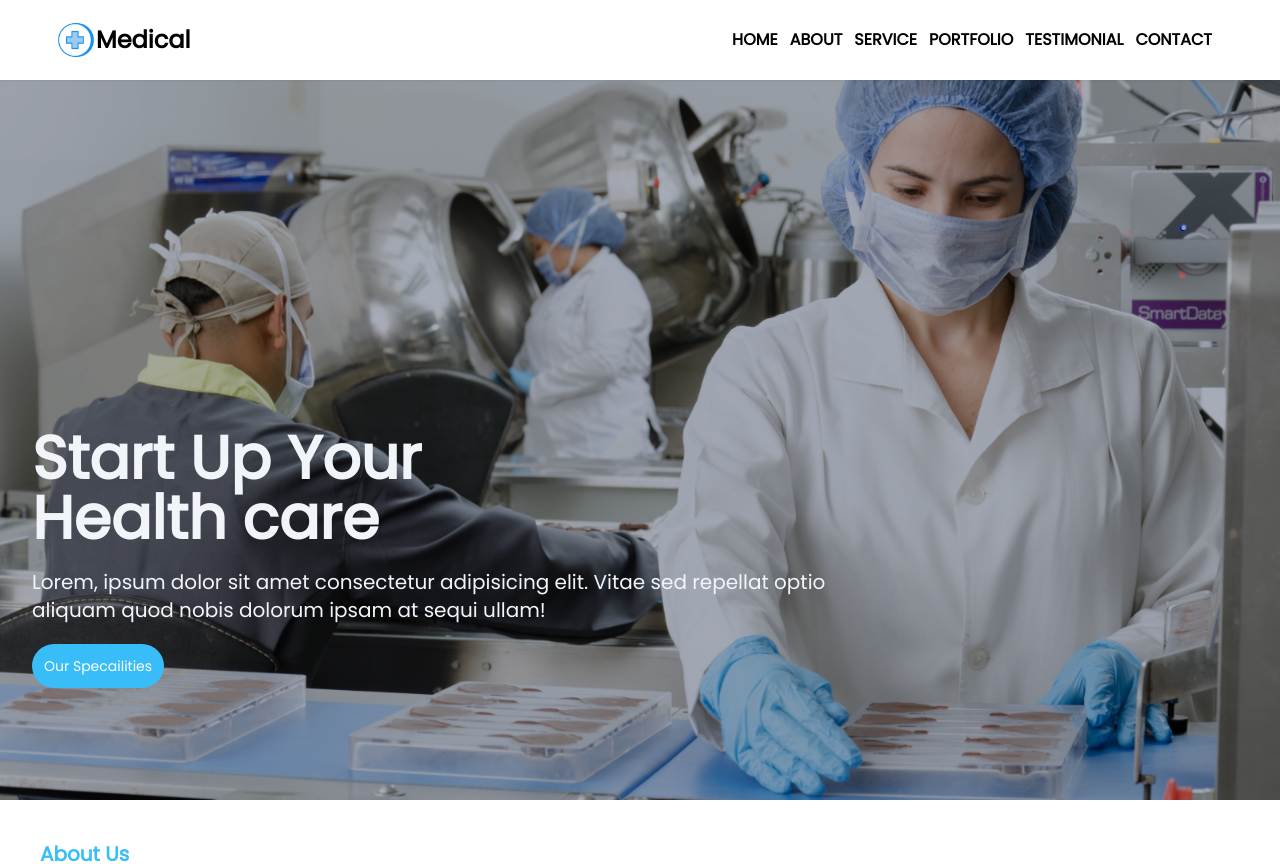
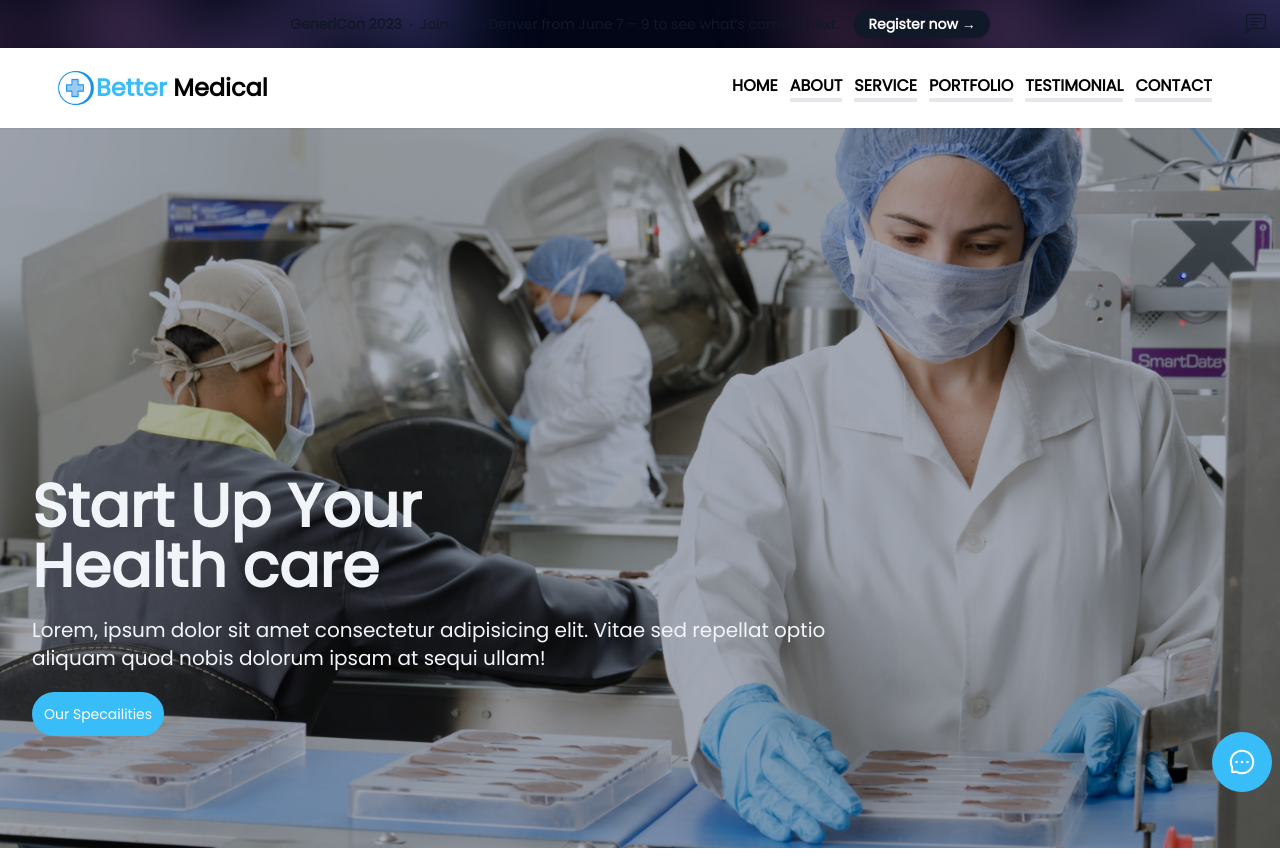
Before and after one commit to Maneesha-Maduranga/Serena_care_Hospital, a React (Vite) app: page / in a window 1280 px wide. Shown: the top 864 px of the page. Built offline with nearby package versions, Linux system fonts and the light colour scheme.

Commit message:
add Banner Section

```diff
--- a/src/App.jsx
+++ b/src/App.jsx
@@ -5,6 +5,7 @@ import Service from './Section/Service';
 import Portfolio from './Section/Portofolio';
 import Testimonial from './Section/Testimonial';
 import Footer from './Component/Footer';
+import Modal from './Component/Modal';
 
 function App() {
   return (
@@ -14,6 +15,7 @@ function App() {
       </header>
       <main>
         <Hero />
+        <Modal />
         <About />
         <Service />
         <Portfolio />
--- /dev/null
+++ b/src/Component/Banner.jsx
@@ -0,0 +1,65 @@
+import { BsChatLeftText } from 'react-icons/bs';
+
+function Banner() {
+  return (
+    <div className='relative isolate flex items-center gap-x-6 overflow-hidden bg-slate-950 px-6 py-2.5 sm:px-3.5 sm:before:flex-1 '>
+      <div
+        className='absolute left-[max(-7rem,calc(50%-52rem))] top-1/2 -z-10 -translate-y-1/2 transform-gpu blur-2xl'
+        aria-hidden='true'
+      >
+        <div
+          className='aspect-[577/310] w-[36.0625rem] bg-gradient-to-r from-[#ff80b5] to-[#9089fc] opacity-30'
+          style={{
+            clipPath:
+              'polygon(74.8% 41.9%, 97.2% 73.2%, 100% 34.9%, 92.5% 0.4%, 87.5% 0%, 75% 28.6%, 58.5% 54.6%, 50.1% 56.8%, 46.9% 44%, 48.3% 17.4%, 24.7% 53.9%, 0% 27.9%, 11.9% 74.2%, 24.9% 54.1%, 68.6% 100%, 74.8% 41.9%)',
+          }}
+        />
+      </div>
+      <div
+        className='absolute left-[max(45rem,calc(50%+8rem))] top-1/2 -z-10 -translate-y-1/2 transform-gpu blur-2xl'
+        aria-hidden='true'
+      >
+        <div
+          className='aspect-[577/310] w-[36.0625rem] bg-gradient-to-r from-[#ff80b5] to-[#9089fc] opacity-30'
+          style={{
+            clipPath:
+              'polygon(74.8% 41.9%, 97.2% 73.2%, 100% 34.9%, 92.5% 0.4%, 87.5% 0%, 75% 28.6%, 58.5% 54.6%, 50.1% 56.8%, 46.9% 44%, 48.3% 17.4%, 24.7% 53.9%, 0% 27.9%, 11.9% 74.2%, 24.9% 54.1%, 68.6% 100%, 74.8% 41.9%)',
+          }}
+        />
+      </div>
+      <div className='flex flex-wrap items-center gap-x-4 gap-y-2'>
+        <p className='text-sm leading-6 text-gray-900'>
+          <strong className='font-semibold'>GeneriCon 2023</strong>
+          <svg
+            viewBox='0 0 2 2'
+            className='mx-2 inline h-0.5 w-0.5 fill-current'
+            aria-hidden='true'
+          >
+            <circle cx={1} cy={1} r={1} />
+          </svg>
+          Join us in Denver from June 7 – 9 to see what’s coming next.
+        </p>
+        <a
+          href='#'
+          className='flex-none rounded-full bg-gray-900 px-3.5 py-1 text-sm font-semibold text-white shadow-sm hover:bg-gray-700 focus-visible:outline focus-visible:outline-2 focus-visible:outline-offset-2 focus-visible:outline-gray-900'
+        >
+          Register now <span aria-hidden='true'>&rarr;</span>
+        </a>
+      </div>
+      <div className='flex flex-1 justify-end'>
+        <button
+          type='button'
+          className='-m-3 p-3 focus-visible:outline-offset-[-4px]'
+        >
+          <span className='sr-only'>Dismiss</span>
+          <BsChatLeftText
+            className='h-5 w-5 text-gray-900'
+            aria-hidden='true'
+          />
+        </button>
+      </div>
+    </div>
+  );
+}
+
+export default Banner;
--- /dev/null
+++ b/src/Component/Modal.jsx
@@ -0,0 +1,31 @@
+import { useState } from 'react';
+import { AiOutlineMessage, AiOutlineCloseCircle } from 'react-icons/ai';
+import ModalCard from './ModalCard';
+
+function Modal() {
+  const [toggle, setToggle] = useState(true);
+
+  const handleToggle = () => {
+    setToggle(!toggle);
+  };
+
+  return (
+    <>
+      <div
+        className='fixed bottom-2  right-2 p-4 bg-sky-400  rounded-full cursor-pointer'
+        onClick={handleToggle}
+      >
+        {toggle ? (
+          <AiOutlineMessage size={28} color='white' />
+        ) : (
+          <AiOutlineCloseCircle size={28} color='white' />
+        )}
+      </div>
+      <div className='fixed bottom-20 z-10  right-2 p-4'>
+        {!toggle && <ModalCard />}
+      </div>
+    </>
+  );
+}
+
+export default Modal;
--- /dev/null
+++ b/src/Component/ModalCard.jsx
@@ -0,0 +1,32 @@
+import custService from '../assets/customerService.jpg';
+import { BsChatLeftText } from 'react-icons/bs';
+
+function ModalCard() {
+  return (
+    <div className='h-56  w-60 rounded-lg bg-slate-50 shadow-2xl'>
+      <div className='h-1/4 w-60 bg-sky-400 absolute'>
+        <img
+          src={custService}
+          alt='customerService'
+          className='relative top-8 left-12 w-1/2 mx-2 rounded-full  border-sky-600 border-2'
+        />
+      </div>
+      <div className='h-fit mt-32 absolute px-1  flex flex-col gap-4 '>
+        <h1 className='font-light text-base border-b-2 border-sky-300 '>
+          Get Help from Support Team
+        </h1>
+      </div>
+
+      <div className='w-60 h-12 bg-slate-400 absolute  bottom-0 flex justify-center items-center cursor-pointer'>
+        <h1 className='text-lg font-semibold'>
+          Chat
+          <span className='inline-block mx-2 '>
+            <BsChatLeftText size={14} />
+          </span>
+        </h1>
+      </div>
+    </div>
+  );
+}
+
+export default ModalCard;
--- a/src/Component/NavLogo.jsx
+++ b/src/Component/NavLogo.jsx
@@ -5,7 +5,9 @@ function NavbarLogo() {
     <div className='navbar-logo flex items-center cursor-pointer'>
       <img src={logo} alt='logo' className='w-10' />
       <div>
-        <div className='text-2xl font-bold'>Medical</div>
+        <div className='text-2xl font-bold'>
+          <span className='text-sky-400'>Better</span> Medical
+        </div>
       </div>
     </div>
   );
--- a/src/Component/Navabar.jsx
+++ b/src/Component/Navabar.jsx
@@ -5,6 +5,7 @@ import { BsListNested } from 'react-icons/bs';
 import { IoClose } from 'react-icons/io5';
 
 import { Link, animateScroll as scroll } from 'react-scroll';
+import Banner from './Banner';
 
 function Navbar() {
   const [show, setShow] = useState(false);
@@ -14,7 +15,12 @@ function Navbar() {
   };
 
   return (
-    <section className='fixed flex justify-between items-center h-20 bg-white w-full drop-shadow-sm z-10 px-14'>
+    <div className='relative'>
+      <div className='fixed top-0 left-0 right-0 z-10'>
+        <Banner />
+      </div>
+
+      <section className='fixed top-12 flex justify-between items-center h-20 bg-white w-full drop-shadow-sm z-10 px-14'>
         {/* Logo */}
 
         <NavbarLogo />
@@ -31,17 +37,16 @@ function Navbar() {
           </Link>
           <Link
             to='about'
-          className='mr-3  font-semibold text-base  hover:text-sky-400 cursor-pointer'
+            className='mr-3  font-semibold text-base border-b-4 hover:text-sky-400 cursor-pointer hover:border-sky-500'
             smooth={true}
             offset={-100}
             duration={500}
-          activeClass='active'
           >
             ABOUT
           </Link>
           <Link
             to='service'
-          className='mr-3  font-semibold text-base  hover:text-sky-400 cursor-pointer'
+            className='mr-3  font-semibold text-base border-b-4   hover:border-sky-500 hover:text-sky-400 cursor-pointer'
             smooth={true}
             offset={-100}
             duration={500}
@@ -51,7 +56,7 @@ function Navbar() {
 
           <Link
             to='portfolio'
-          className='mr-3  font-semibold text-base  hover:text-sky-400 cursor-pointer'
+            className='mr-3  font-semibold text-base border-b-4   hover:border-sky-500 hover:text-sky-400 cursor-pointer'
             smooth={true}
             offset={-100}
             duration={500}
@@ -60,7 +65,7 @@ function Navbar() {
           </Link>
           <Link
             to='testimonial'
-          className='mr-3  font-semibold text-base  hover:text-sky-400 cursor-pointer'
+            className='mr-3  font-semibold text-base border-b-4   hover:border-sky-500 hover:text-sky-400 cursor-pointer'
             smooth={true}
             offset={-100}
             duration={500}
@@ -69,7 +74,7 @@ function Navbar() {
           </Link>
           <Link
             to='contact'
-          className='mr-3  font-semibold text-base  hover:text-sky-400 cursor-pointer'
+            className='mr-3  font-semibold text-base border-b-4   hover:border-sky-500 hover:text-sky-400 cursor-pointer'
             smooth={true}
             offset={-110}
             duration={500}
@@ -79,7 +84,10 @@ function Navbar() {
         </ul>
 
         {/* Hamberger ICon */}
-      <div className='absolute top-7 right-5 lg:hidden' onClick={toggleNavbar}>
+        <div
+          className='absolute top-7 right-5 lg:hidden'
+          onClick={toggleNavbar}
+        >
           {!show ? <BsListNested size={28} /> : <IoClose size={28} />}
         </div>
 
@@ -94,32 +102,32 @@ function Navbar() {
         >
           <ul className='mx-4 my-4  '>
             <NavbarLogo />
-          <li className=' ml-4 mt-5  text-base font-semibold  hover:text-sky-400 '>
+            <li className=' ml-4 mt-5  text-base font-semibold  hover:text-sky-400  '>
               <Link to='home' smooth={true} duration={500}>
                 HOME
               </Link>
             </li>
-          <li className=' ml-4 mt-5  text-base font-semibold  hover:text-sky-400'>
+            <li className=' ml-4 mt-5  text-base font-semibold border-b-2   hover:border-sky-500  hover:text-sky-400'>
               <Link to='about' smooth={true} offset={-100} duration={500}>
                 ABOUT
               </Link>
             </li>
-          <li className=' ml-4 mt-5  text-base font-semibold  hover:text-sky-400'>
+            <li className=' ml-4 mt-5  text-base font-semibold border-b-2  hover:border-sky-500  hover:text-sky-400'>
               <Link to='service' smooth={true} offset={-100} duration={500}>
                 SERVICE
               </Link>
             </li>
-          <li className=' ml-4 mt-5  text-base font-semibold  hover:text-sky-400'>
+            <li className=' ml-4 mt-5  text-base font-semibold border-b-2   hover:border-sky-500  hover:text-sky-400'>
               <Link to='portfolio' smooth={true} offset={-100} duration={500}>
                 PORTFOLIO
               </Link>
             </li>
-          <li className=' ml-4 mt-5  text-base font-semibold  hover:text-sky-400'>
+            <li className=' ml-4 mt-5  text-base font-semibold border-b-2  hover:border-sky-500  hover:text-sky-400'>
               <Link to='testimonial' smooth={true} offset={-100} duration={500}>
                 TESTIMONIAL
               </Link>
             </li>
-          <li className=' ml-4 mt-5  text-base font-semibold  hover:text-sky-400'>
+            <li className=' ml-4 mt-5  text-base font-semibold border-b-2   hover:border-sky-500 hover:text-sky-400'>
               <Link to='contact' smooth={true} offset={-100} duration={500}>
                 CONTACT
               </Link>
@@ -127,6 +135,7 @@ function Navbar() {
           </ul>
         </div>
       </section>
+    </div>
   );
 }
 
--- a/src/Section/Hero.jsx
+++ b/src/Section/Hero.jsx
@@ -2,7 +2,7 @@ import backgroundImage from '../assets/background.jpg';
 
 function Hero() {
   return (
-    <div className='h-screen relative bg-gray-900/40' id='home'>
+    <div className='h-screen relative bg-gray-900/40 mt-12' id='home'>
       <img
         className='w-full h-full object-cover mix-blend-overlay'
         src={backgroundImage}
```
Also changed, not shown: 1 other file (tests, documents, lock files or other folders). Lines whose indentation alone changed are shown as unchanged.
